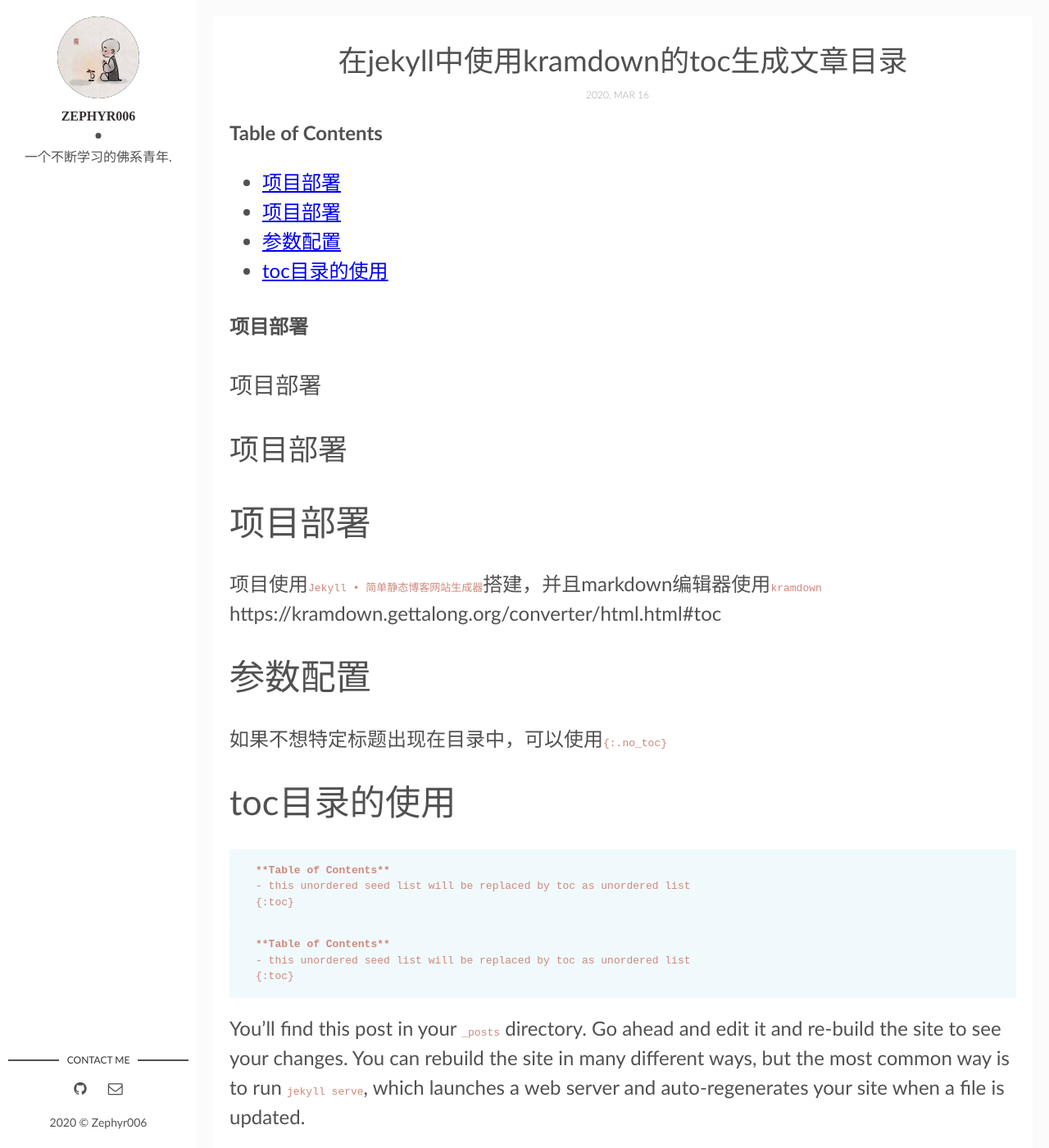
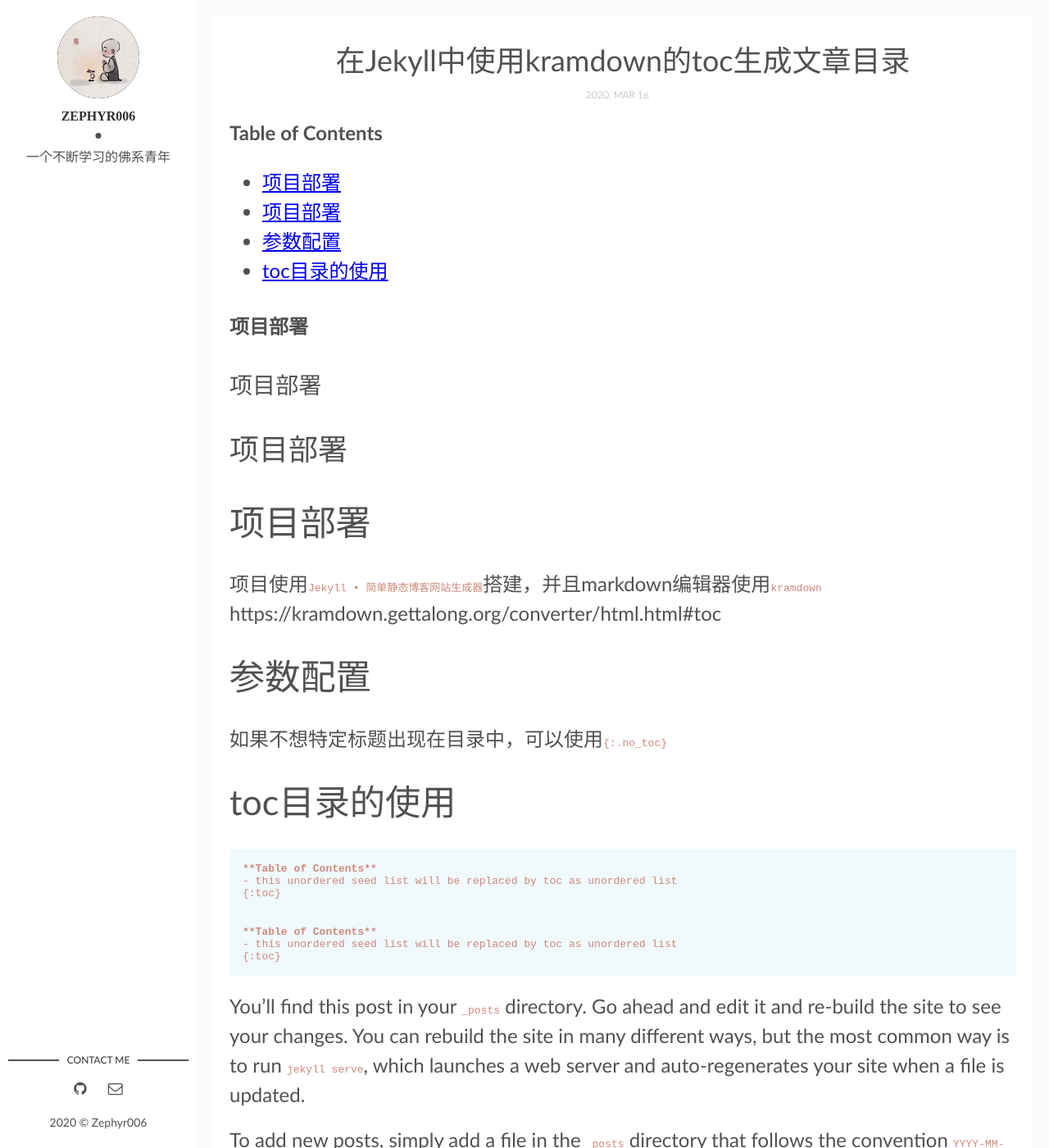
Before and after one commit to Zephyr006/zephyr006.github.io, a Jekyll site: the page built from _posts/2020-03-16-在Jekyll中使用kramdown的toc生成文章目录.markdown, in a window 1280 px wide and 1400 px high. Shown: the whole window at 82% size. Built offline with Jekyll 4.4.1, drawn with Linux system fonts in a browser that asks for light colours; some web fonts are replaced; comment, search, counter and statistics services are not loaded.

Commit message:
调整页面css

```diff
--- a/_config.yml
+++ b/_config.yml
@@ -9,7 +9,7 @@ site-twitter: #if your site has a twitter account, enter it here
 # Author Settings
 author: Zephyr006 # add your name
 author-img: Zephyr006.jpg # add your photo
-about-author: 一个不断学习的佛系青年. # add description
+about-author: 一个不断学习的佛系青年 # add description
 social-twitter:  # add your Twitter handle
 social-facebook:  # add your Facebook handle
 social-linkedin:  # add your Linkedin handle
--- a/_posts/2020-03-16-在Jekyll中使用kramdown的toc生成文章目录.markdown
+++ b/_posts/2020-03-16-在Jekyll中使用kramdown的toc生成文章目录.markdown
@@ -1,6 +1,6 @@
 ---
 layout: post
-title: "在jekyll中使用kramdown的toc生成文章目录"
+title: "在Jekyll中使用kramdown的toc生成文章目录"
 date: 2020-03-16 13:32:20 +0300
 description: 在Jekyll（+Github Pages）博客中使用默认的kramdown编辑器自带的toc目录生成功能生成markdown的目录 # (optional)
 img:  # Add image post (optional)
--- a/assets/css/main.css
+++ b/assets/css/main.css
@@ -817,11 +817,14 @@ blockquote {
 }
 
 pre {
-  padding: 1rem 2rem;
+  padding: 1rem 1rem;
   overflow: auto;
   white-space: pre-wrap;
   word-wrap: break-word;
   word-break: break-all;
+}
+pre.highlight {
+  line-height: normal;
 }
 
 pre code {
@@ -892,7 +895,7 @@ table tfoot td {
 }
 
 .wrapper {
-  max-width: 1300px;
+  max-width: 1400px;
   position: relative;
 }
 
```
